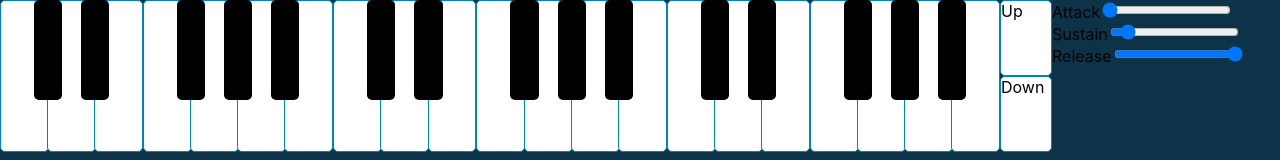
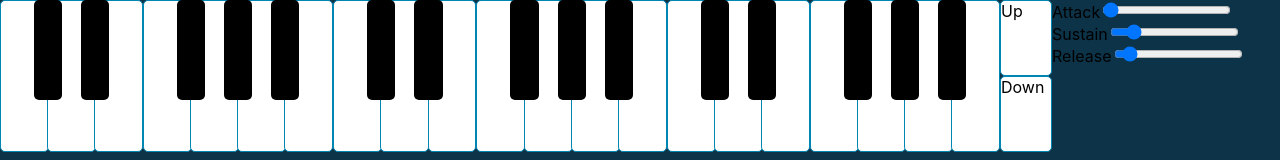
Before and after one commit to coreykress/synth, a React (Create React App) app: page / in a window 1280 px wide. Shown: the top 160 px of the page. Built offline with nearby package versions, Linux system fonts and the light colour scheme.

Commit message:
be a bit more memory safe with the synths

```diff
--- a/src/Key.js
+++ b/src/Key.js
@@ -17,7 +17,7 @@ class Key extends Component {
   }
 
   mouseDown() {
-    this.setState({keyActive: true});
+    // this.setState({keyActive: true});
     this.playNote();
   }
   mouseEnter() {
@@ -57,8 +57,8 @@ class Key extends Component {
             ref={node => this.node = node}
             onMouseDown={this.mouseDown}
             onMouseUp={this.releaseNote}
-            onMouseLeave={this.releaseNote}
-            onMouseEnter={this.mouseEnter}
+            // onMouseLeave={this.releaseNote}
+            // onMouseEnter={this.mouseEnter}
         ></div>
     );
   }
--- a/src/Keyboard.js
+++ b/src/Keyboard.js
@@ -197,11 +197,11 @@ class Keyboard extends Component {
           </div>
           <div id="asdrContainer">
             Attack
-            <input type="range" id="attack" name="cowbell" min=".1" max="10" value={this.getAttack()} onChange={(e) => {this.setAttack(e)}} step=".1" />
+            <input type="range" id="attack" name="cowbell" min=".01" max="2" value={this.getAttack()} onChange={(e) => {this.setAttack(e)}} step=".01" />
             Sustain
-            <input type="range" id="sustain" name="cowbell" min=".1" max="10" value={this.getSustain()} onChange={(e) => {this.setSustain(e)}} step=".1" />
+            <input type="range" id="sustain" name="cowbell" min=".01" max="2" value={this.getSustain()} onChange={(e) => {this.setSustain(e)}} step=".01" />
             Release
-            <input type="range" id="release" name="cowbell" min=".1" max="10" value={this.getRelease()} onChange={(e) => {this.setRelease(e)}} step=".1" />
+            <input type="range" id="release" name="cowbell" min=".01" max="4" value={this.getRelease()} onChange={(e) => {this.setRelease(e)}} step=".01" />
           </div>
         </div>
     );
--- a/src/Synth.js
+++ b/src/Synth.js
@@ -7,13 +7,15 @@ class Synth extends Component {
   constructor(props) {
     super(props);
 
+    this.synth = null;
+
     this.state = {
       synthOptions: {
         envelope : {
-          attack : 0.01,
-          decay : 0.01,
-          sustain : 1,
-          release : 10.0
+          attack : 0.02,
+          decay : 0.20,
+          sustain : 0.3,
+          release : 0.3
         }
       },
     };
@@ -28,7 +30,13 @@ class Synth extends Component {
 
   generateSynth(options) {
     console.log(options);
-    return new Tone.AMSynth(options).toMaster();
+    if (this.synth) {
+      this.synth.dispose();
+    }
+
+    this.synth = new Tone.AMSynth(options).toMaster();
+
+    return this.synth;
   }
 
   render() {
```
